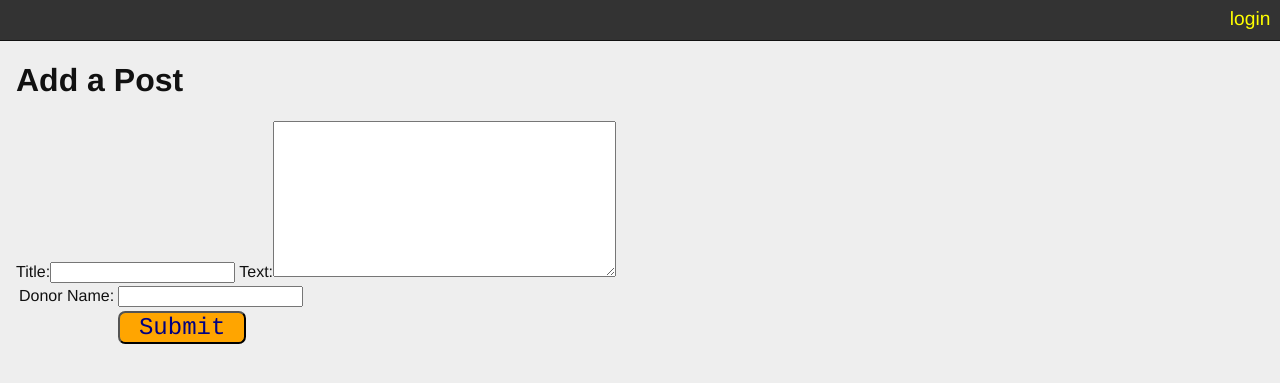
After one commit to Aghw/django-blog, a Django app: page /add/ in a window 1280 px wide. The commit adds this page. Shown: the top 383 px of the page. Run offline with Django 3.2, Linux system fonts and the light colour scheme; some libraries are stand-ins or nearby versions.

Commit message:
Got the http://localhost:8000/add/ to work properly

```diff
--- /dev/null
+++ b/blogging/forms.py
@@ -0,0 +1,7 @@
+from django.forms import ModelForm
+from blogging.models import Post
+
+class BlogPostForm(ModelForm):
+    class Meta:
+        model = Post
+        fields = ['title', 'text']
--- a/blogging/static/box.css
+++ b/blogging/static/box.css
@@ -92,3 +92,12 @@
     right: 10px;
     left: auto;
   }
+
+  .blog-post-button {
+    font-size: 1.5rem;
+    width: 8rem;
+    font-family: "Courier", "Ariel";
+    border-radius: .45rem;
+    color: navy;
+    background-color: orange;
+  }
--- /dev/null
+++ b/blogging/templates/blogging/add.html
@@ -0,0 +1,31 @@
+{% extends "base.html" %}
+
+{% block content %}
+<h1>Add a Post</h1>
+
+<form action="POST">
+    {% csrf_token %}
+    {{ form }}
+    <br>
+
+    <table>
+        <tr>
+            <td>
+                <label for="fullname">Donor Name: </label>
+            </td>
+            <td>
+                <input class="form_input" type="string" id="fullname" name="fullname">
+            </td>
+        </tr>
+        <tr>
+            <td>
+            </td>
+            <td>
+                <input class="blog-post-button" type="submit" name="post" value="Submit">
+            </td>
+        </tr>
+
+    <!-- <button type="submit" class="blog-post-button">Submit</button> -->
+</form>
+
+{% endblock %}
--- a/blogging/urls.py
+++ b/blogging/urls.py
@@ -1,7 +1,9 @@
 from django.urls import path
 from blogging.views import BlogListView, BlogDetailView
+from blogging.views import add_model #, detail_view
 
 urlpatterns = [
+    path("", BlogListView.as_view(), name="blog_index"),
     path("posts/<int:pk>/", BlogDetailView.as_view(), name="blog_detail"),
-    path("", BlogListView.as_view(), name="blog_index"),
+    path("add/", add_model, name="add_post")
 ]
--- a/blogging/views.py
+++ b/blogging/views.py
@@ -1,15 +1,15 @@
-from django.shortcuts import render
+from django.shortcuts import render, redirect
 from django.http import HttpResponse, HttpResponseRedirect, Http404
+from django import forms
 
 from django.template import loader
 from blogging.models import Post
 from django.views.generic.list import ListView
 from django.views.generic.detail import DetailView
-from datetime import datetime, timedelta
-
+from django.utils import timezone
+from blogging.forms import BlogPostForm
 
 class BlogListView(ListView):
-    model = Post
     template_name = "blogging/list.html"
     queryset = Post.objects.order_by("-published_date").exclude(
         published_date__exact=None
@@ -17,6 +17,26 @@ class BlogListView(ListView):
 
 
 class BlogDetailView(DetailView):
-    model = Post
     template_name = "blogging/detail.html"
     queryset = Post.objects.exclude(published_date__exact=None)
+
+
+class BlogAddView(DetailView):
+    queryset = Post.objects.exclude(published_date__exact=None)
+    template_name = "blogging/add.html"
+
+def add_model(request):
+
+    if request.method == "POST":
+        form = BlogPostForm(request.POST)
+        if form.is_valid():
+            model_instance = form.save(commit=False)
+            model_instance.timestamp = timezone.now()
+            model_instance.save()
+            redirect('/')
+        else:
+            return render(request, "blogging/add.html", {'form': form})
+    else:
+        form = BlogPostForm()
+
+        return render(request, "blogging/add.html", {'form': form})
--- a/mysite/templates/base.html
+++ b/mysite/templates/base.html
@@ -6,6 +6,8 @@
     <title>My Django Blog</title>
     <link type="text/css" rel="stylesheet" href="{% static 'django_blog.css' %}">
     <link type="text/css" rel="stylesheet" href="{% static 'box.css' %}">
+    <!-- <link rel="stylesheet" href="https://stackpath.bootstrapcdn.com/bootstrap/4.5.2/css/bootstrap.min.css" integrity="sha384-JcKb8q3iqJ61gNV9KGb8thSsNjpSL0n8PARn9HuZOnIxN0hoP+VmmDGMN5t9UJ0Z" crossorigin="anonymous"> -->
+
   </head>
   <body>
       <div id="header">
```
